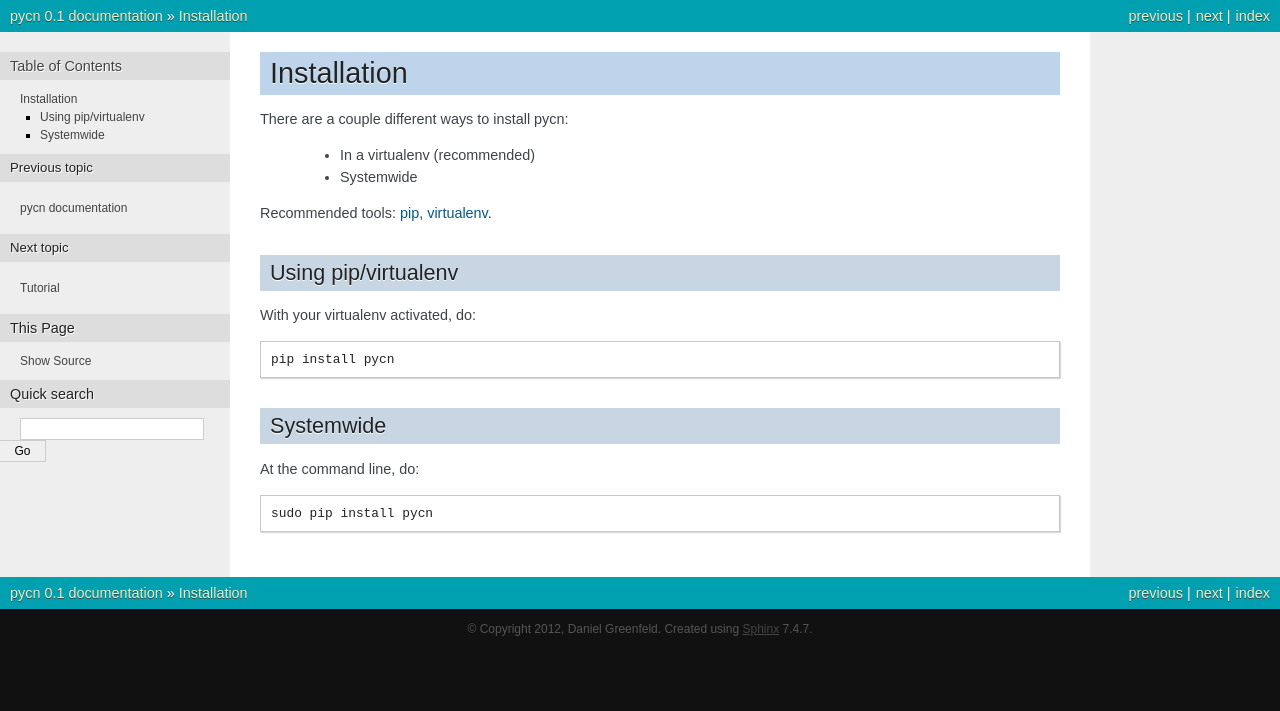
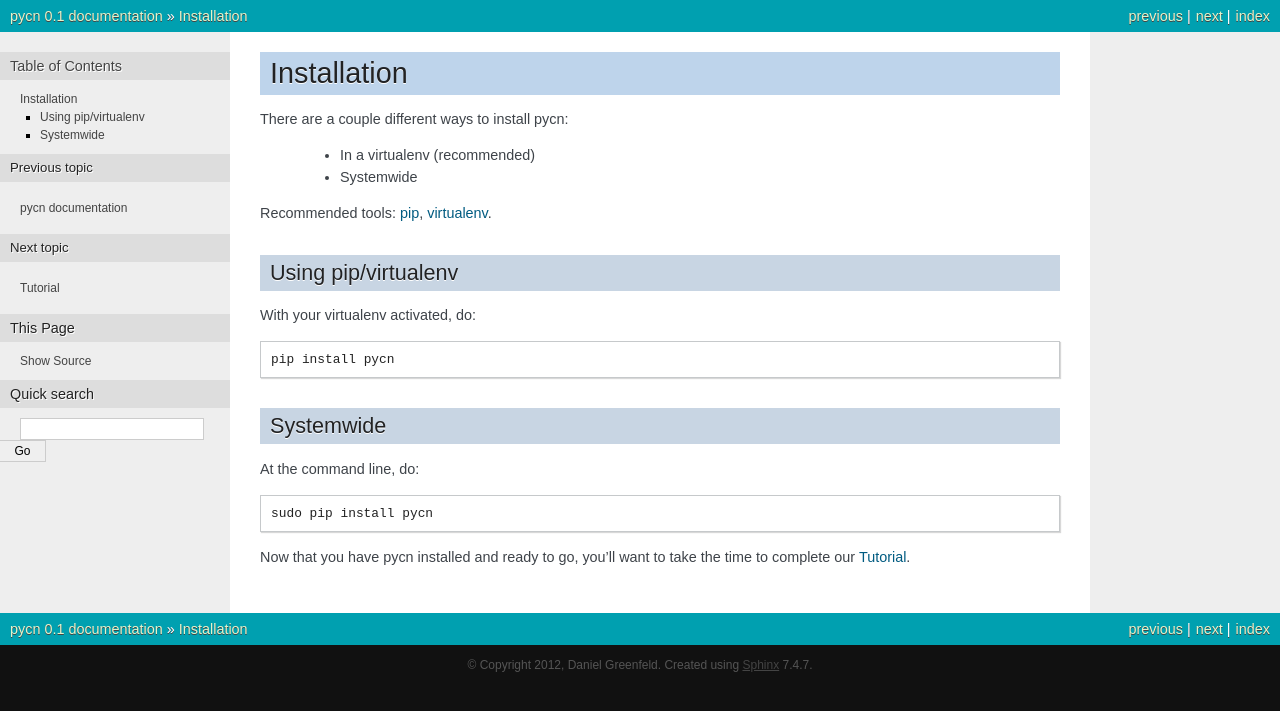
Before and after one commit to consumerio/pycn, a Sphinx documentation site: the page built from docs/installation.rst, in a window 1280 px wide. Shown: the top 711 px of the page. Built offline with Sphinx 7.4.7, drawn with Linux system fonts in a browser that asks for light colours; pages that are not in the unit, such as notebooks, are missing from menus.

Commit message:
Added link to tutorial.

```diff
--- a/docs/installation.rst
+++ b/docs/installation.rst
@@ -26,3 +26,5 @@
 At the command line, do::
 
     sudo pip install pycn
+
+Now that you have pycn installed and ready to go, you'll want to take the time to complete our :ref:`tutorial`.
```
